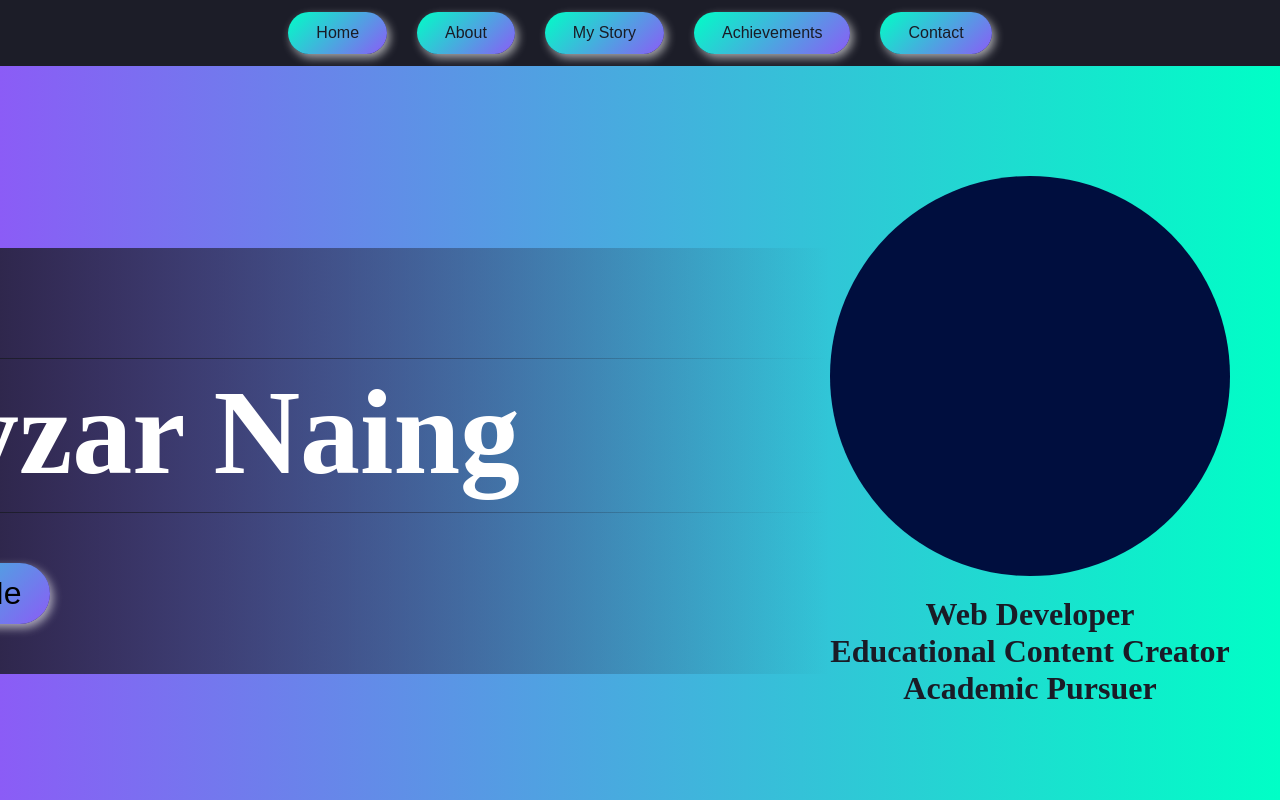
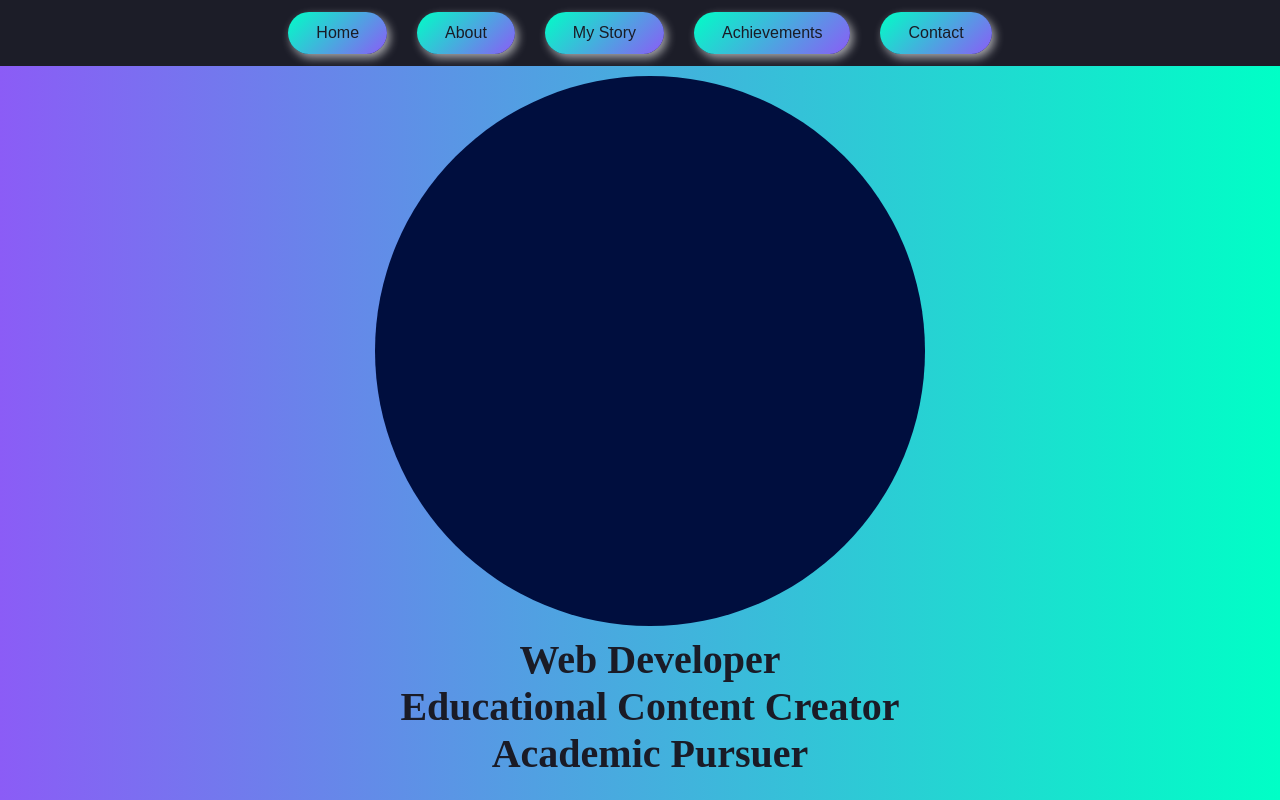
Before and after one commit to CoderZENNXX/tayzarnaing-portfolio, a React (Vite) app: page / in a window 1280 px wide. Shown: the top 800 px of the page. Built offline with nearby package versions, Linux system fonts and the light colour scheme.

Commit message:
Project V7

```diff
--- a/src/CSS/App.css
+++ b/src/CSS/App.css
@@ -76,7 +76,7 @@
     height: 50px;
     width: auto;
     cursor: pointer;
-    transition: all 0.3s ease;
+    transition: transform 0.3s ease;
 }
 
 .footer-tiktok-icon {
--- a/src/CSS/Home.css
+++ b/src/CSS/Home.css
@@ -3,9 +3,10 @@
     flex-direction: row-reverse;
     align-items: center;
     justify-content: space-between;
+    flex-wrap: wrap;
     background: linear-gradient(90deg, #8B5CF6, #00FFC6);
     color: #1A1B26;
-    height: 100vh;
+    min-height: 100vh;
 }
 
 .profile * {
@@ -17,6 +18,7 @@
     flex-direction: column;
     align-items: center;
     text-align: center;
+    flex-wrap: wrap;
 }
 
 .profile-right * {
@@ -34,18 +36,21 @@
 
 .profile-left {
     background: linear-gradient(90deg, #1A1B26, transparent);
-    margin: 0px 0px 10px 20px;
-    margin-left: 0px;
+    margin: 0px 0px 10px 0px;
+}
+
+.profile-left * {
+    margin-left: 20px;
 }
 
 .introduction {
     font-size: 60px;
-    margin-left: 20px;
-    color: white;
+    color: white;;
 }
 
 .name {
     font-size: 120px;
+    height: 50px;
 }
 
 .name::before {
@@ -54,8 +59,6 @@
     width: 1000px;
     height: 1px;
     background: linear-gradient(90deg, #1A1B26, transparent);
-    margin-bottom: 5px;
-    border-radius: 5px;
 }
 
 .name::after {
@@ -64,8 +67,6 @@
     width: 1000px;
     height: 1px;
     background: linear-gradient(90deg, #1A1B26, transparent);
-    margin-top: 10px;
-    border-radius: 5px;
 }
 
 .contact-me-btn {
@@ -77,7 +78,6 @@
     cursor: pointer;
     transition: all 0.3s ease;
     box-shadow: 3px 4px 10px rgba(255, 255, 255, 0.6);
-    margin-left: 20px;
 }
 
 .contact-me-btn:hover {
@@ -96,3 +96,26 @@
     padding: 20px;
     margin: 0px 0px;
 }
+
+@media (max-width: 1470px) {
+    .profile {
+        flex-direction: row;
+        justify-content: space-around;
+    }
+    .profile-right {
+        flex-direction: column;
+    }
+    .profile-right * {
+        margin: 10px 0px 0px 20px;
+    }
+    .profile-pic {
+        height: 550px;
+    }
+    .professions {
+        font-size: 40px;
+    }
+    .profile-left {
+        margin-bottom: 0px;
+        width: 100vw;
+    }
+}
--- a/src/JSX/Home.jsx
+++ b/src/JSX/Home.jsx
@@ -11,7 +11,7 @@ function Home() {
         </div>
 
         <div className="profile-left">
-          <h1 className="introduction">Hi, it's <br /><span className="name">Tayzar Naing</span></h1>
+          <h1 className="introduction">Hi, it's <span className="name">Tayzar Naing</span></h1>
           <Link to="/contact"><button className="contact-me-btn">Contact Me</button></Link>
         </div>
       </div>
```
